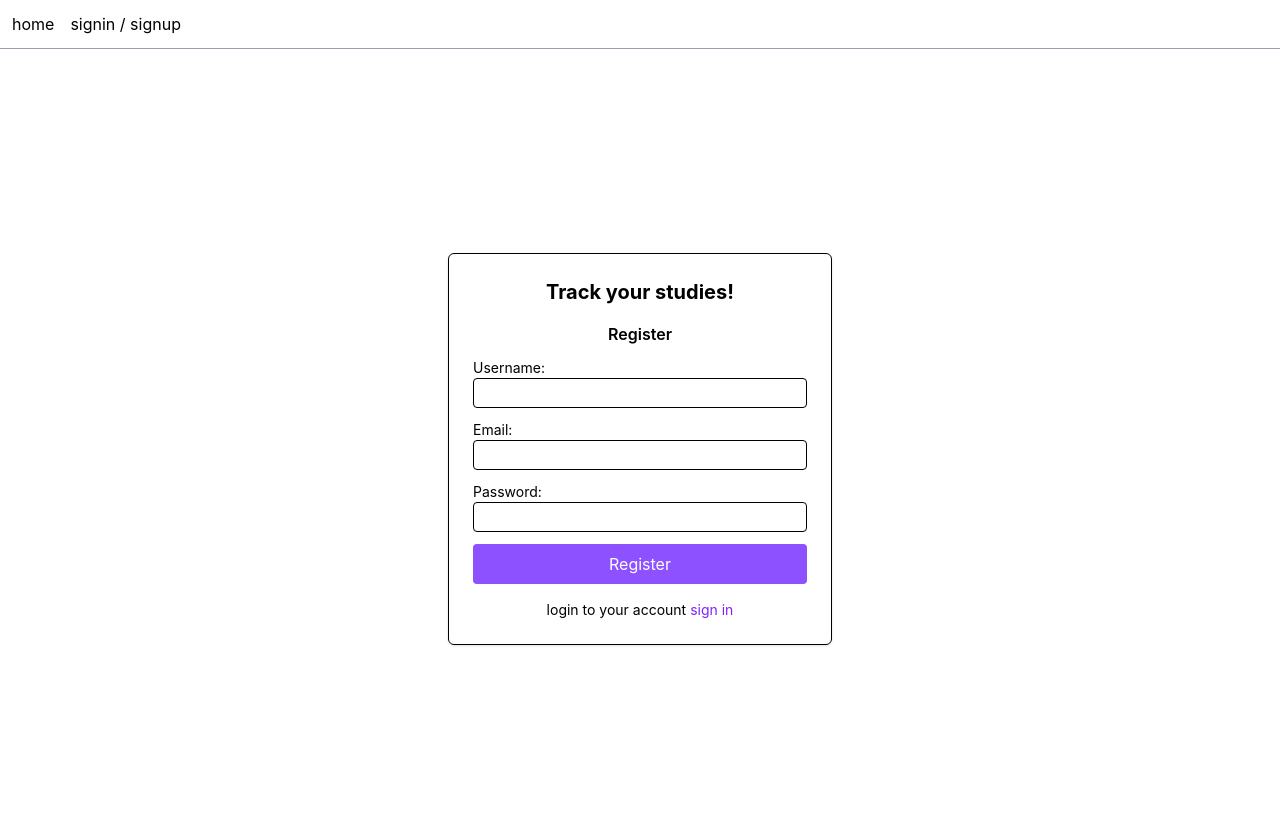
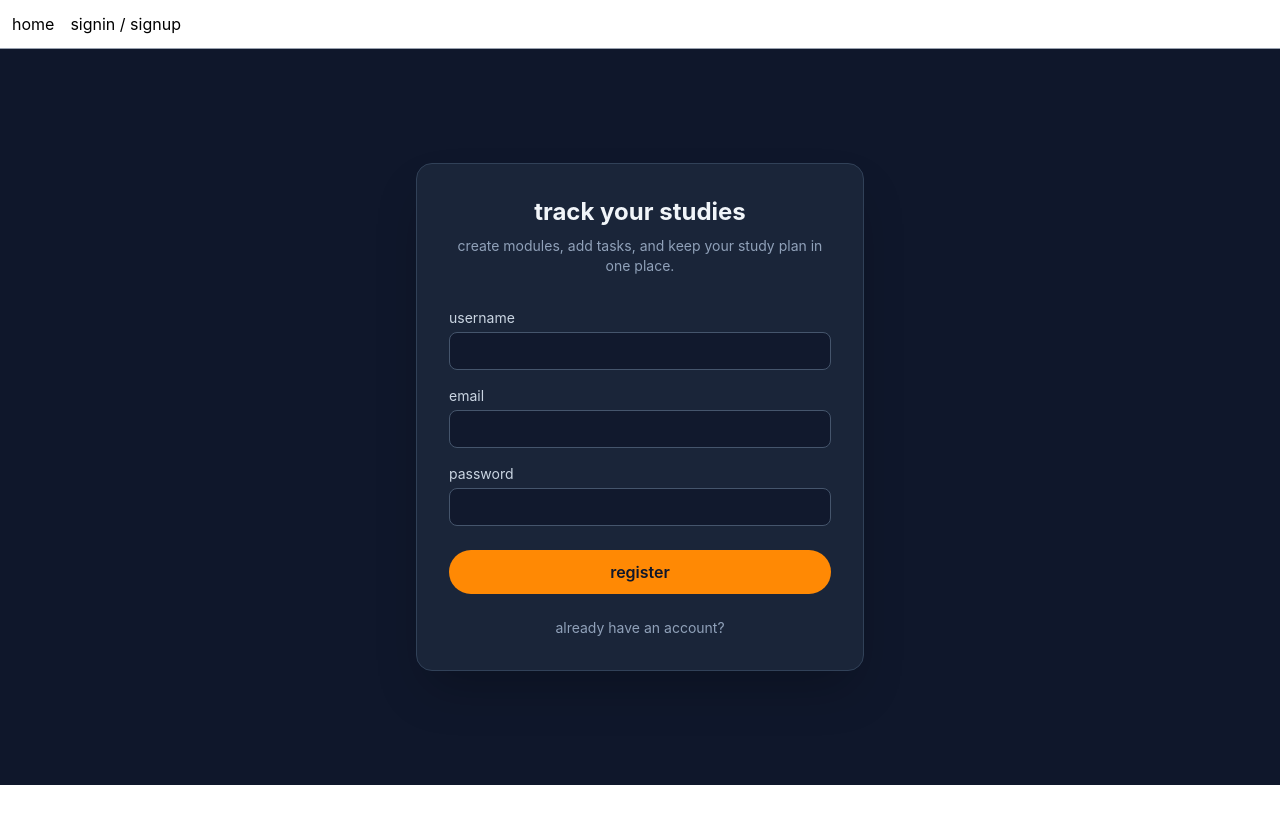
Before and after one commit to millan-figueroa/studyhub-frontend, a React (Vite) app: page /auth in a window 1280 px wide. Shown: the top 824 px of the page. After the commit the page ends 800 px from the top, so only its background shows below. Built offline with nearby package versions, Linux system fonts and the light colour scheme; no server answers.

Commit message:
Debugs api and authPage to fix register user errors, updates routes on login and register buttons on homepage

```diff
--- a/src/clients/api.ts
+++ b/src/clients/api.ts
@@ -1,7 +1,7 @@
 import axios from "axios";
 
 export const apiClient = axios.create({
-    baseURL: import.meta.env.VITE_API_BASE_URL,
+    baseURL: import.meta.env.VITE_BASE_URL,
 });
 
 // interceptor for protected routes
--- a/src/pages/AuthPage.tsx
+++ b/src/pages/AuthPage.tsx
@@ -1,6 +1,6 @@
-import { useState, useContext } from "react";
+import { useState, useContext, useEffect } from "react";
 import { AuthContext } from "../context/AuthProvider";
-import { useNavigate } from "react-router-dom";
+import { useNavigate, useSearchParams } from "react-router-dom";
 
 function AuthPage() {
   // storing value user types in the username and email input
@@ -14,6 +14,14 @@ function AuthPage() {
   // if something goes wrong this shows up to user
   const [error, setError] = useState("");
   const [loading, setLoading] = useState(false);
+
+  const [searchParams] = useSearchParams();
+  const mode = searchParams.get("mode");
+
+  useEffect(() => {
+    if (mode === "login") setShowRegister(false);
+    if (mode === "register") setShowRegister(true);
+  }, [mode]);
 
   // grabbing auth functions from context
   const auth = useContext(AuthContext);
@@ -46,7 +54,8 @@ function AuthPage() {
   };
 
   // >>> LOGIN USER <<<
-  const handleLogin = async () => {
+  const handleLogin = async (e: React.FormEvent) => {
+    e.preventDefault();
     try {
       // clear any old error message
       setError("");
@@ -68,21 +77,29 @@ function AuthPage() {
   };
 
   return (
-    <div className="flex justify-center items-center min-h-screen">
-      <div className="w-full max-w-sm flex flex-col gap-4 p-6 border rounded-md shadow">
-        <h1 className="text-center text-xl font-bold">Track your studies!</h1>
+    <div className="min-h-[calc(100vh-64px)] flex items-center justify-center bg-slate-900 px-4">
+      <div className="w-full max-w-md bg-slate-800/80 border border-slate-700 rounded-2xl shadow-2xl p-8 text-slate-100">
+        <h1 className="text-center text-2xl font-bold mb-2">
+          track your studies
+        </h1>
+        <p className="text-center text-sm text-slate-400 mb-4">
+          create modules, add tasks, and keep your study plan in one place.
+        </p>
+
         {error && (
-          <div className="text-red-500 text-sm text-center">{error}</div>
+          <div className="mb-4 text-red-400 text-sm text-center bg-red-950/40 border border-red-500/40 rounded-md px-3 py-2">
+            {error}
+          </div>
         )}
 
         {/* if user is in register mode show register form. otherwise show login */}
         {showRegister ? (
-          <form onSubmit={handleRegister} className="flex flex-col gap-3">
-            <div className="text-center font-semibold">Register</div>
+          <form onSubmit={handleRegister} className="flex flex-col gap-4">
+            <div className="text-center font-semibold text-slate-200"></div>
 
             {/* username input field */}
-            <label htmlFor="username" className="flex flex-col text-sm">
-              Username:
+            <label htmlFor="username" className="flex flex-col text-sm gap-1">
+              <span className="text-slate-300">username</span>
               <input
                 type="text"
                 name="username"
@@ -90,106 +107,114 @@ function AuthPage() {
                 value={username}
                 // update state when user types
                 onChange={(e) => setUsername(e.target.value)}
-                className="border p-1 rounded"
+                className="bg-slate-900/80 border border-slate-600 rounded-lg px-3 py-2 text-sm text-slate-100 focus:outline-none focus:ring-2 focus:ring-orange-400 focus:border-orange-400"
               />
             </label>
 
             {/* email input */}
-            <label htmlFor="email" className="flex flex-col text-sm">
-              Email:
+            <label htmlFor="email" className="flex flex-col text-sm gap-1">
+              <span className="text-slate-300">email</span>
               <input
                 type="text"
                 name="email"
                 value={email}
                 // update state on typing
                 onChange={(e) => setEmail(e.target.value)}
-                className="border p-1 rounded"
+                className="bg-slate-900/80 border border-slate-600 rounded-lg px-3 py-2 text-sm text-slate-100 focus:outline-none focus:ring-2 focus:ring-orange-400 focus:border-orange-400"
               />
             </label>
 
             {/* password input */}
-            <label htmlFor="password" className="flex flex-col text-sm">
-              Password:
+            <label htmlFor="password" className="flex flex-col text-sm gap-1">
+              <span className="text-slate-300">password</span>
               <input
                 type="password"
                 name="password"
                 value={password}
                 // update state while typing
                 onChange={(e) => setPassword(e.target.value)}
-                className="border p-1 rounded"
+                className="bg-slate-900/80 border border-slate-600 rounded-lg px-3 py-2 text-sm text-slate-100 focus:outline-none focus:ring-2 focus:ring-orange-400 focus:border-orange-400"
               />
             </label>
 
             {/* submit button to register user */}
-            <input
+            <button
               type="submit"
-              value="Register"
-              className="bg-violet-500 text-white p-2 rounded cursor-pointer"
-            />
+              disabled={loading}
+              className="mt-2 w-full bg-orange-400 text-slate-900 font-semibold py-2.5 rounded-full hover:bg-orange-300 disabled:opacity-60 disabled:cursor-not-allowed transition"
+            >
+              {loading ? "creating account..." : "register"}
+            </button>
 
             {/* show loading indicator while waiting for api */}
-            {loading && <div className="text-center">...</div>}
+            {loading && (
+              <div className="text-center text-xs text-slate-400">...</div>
+            )}
           </form>
         ) : (
-          <form onSubmit={handleLogin} className="flex flex-col gap-3">
+          <form onSubmit={handleLogin} className="flex flex-col gap-4">
             {/* title text so user knows this is login */}
-            <div className="text-center font-semibold">login</div>
+            <div className="text-center font-semibold text-slate-200">
+              login
+            </div>
 
             {/* email input */}
-            <label htmlFor="email" className="flex flex-col text-sm">
-              Email:
+            <label htmlFor="email" className="flex flex-col text-sm gap-1">
+              <span className="text-slate-300">email</span>
               <input
                 type="text"
                 name="email"
                 value={email}
                 // update value on typing
                 onChange={(e) => setEmail(e.target.value)}
-                className="border p-1 rounded"
+                className="bg-slate-900/80 border border-slate-600 rounded-lg px-3 py-2 text-sm text-slate-100 focus:outline-none focus:ring-2 focus:ring-orange-400 focus:border-orange-400"
               />
             </label>
 
             {/* password input */}
-            <label htmlFor="password" className="flex flex-col text-sm">
-              Password:
+            <label htmlFor="password" className="flex flex-col text-sm gap-1">
+              <span className="text-slate-300">password</span>
               <input
                 type="password"
                 name="password"
                 value={password}
                 // update as user types
                 onChange={(e) => setPassword(e.target.value)}
-                className="border p-1 rounded"
+                className="bg-slate-900/80 border border-slate-600 rounded-lg px-3 py-2 text-sm text-slate-100 focus:outline-none focus:ring-2 focus:ring-orange-400 focus:border-orange-400"
               />
             </label>
 
             {/* submit login button */}
-            <input
+            <button
               type="submit"
-              value="login"
-              className="bg-violet-500 text-white p-2 rounded cursor-pointer"
-            />
+              disabled={loading}
+              className="mt-2 w-full bg-orange-400 text-slate-900 font-semibold py-2.5 rounded-full hover:bg-orange-300 disabled:opacity-60 disabled:cursor-not-allowed transition"
+            >
+              {loading ? "logging in..." : "login"}
+            </button>
 
             {/* loading indicator while api call is happening */}
-            {loading && <div className="text-center">...</div>}
+            {loading && (
+              <div className="text-center text-xs text-slate-400">...</div>
+            )}
           </form>
         )}
 
         {/* toggle between login and register */}
         {showRegister ? (
-          <div className="text-center text-sm">
-            login to your account{" "}
+          <div className="mt-6 text-center text-sm text-slate-400">
+            already have an account?{" "}
             <span
-              className="text-violet-600 cursor-pointer"
+              className="text-orange-400 cursor-pointer hover:underline"
               // when user clicks this switch to login form
               onClick={() => setShowRegister(false)}
-            >
-              sign in
-            </span>
+            ></span>
           </div>
         ) : (
-          <div className="text-center text-sm">
+          <div className="mt-6 text-center text-sm text-slate-400">
             no account?{" "}
             <span
-              className="text-violet-600 cursor-pointer"
+              className="text-orange-400 cursor-pointer hover:underline"
               // when user clicks this switch to register form
               onClick={() => setShowRegister(true)}
             >
--- a/src/pages/HomePage.tsx
+++ b/src/pages/HomePage.tsx
@@ -1,9 +1,10 @@
 import { useContext } from "react";
-import { Link } from "react-router-dom";
+import { Link, useNavigate } from "react-router-dom";
 import { AuthContext } from "../context/AuthProvider";
 
 function HomePage() {
   const { user } = useContext(AuthContext) || {};
+  const navigate = useNavigate();
 
   // not logged in → landing page
   if (!user) {
@@ -17,21 +18,19 @@ function HomePage() {
           </p>
 
           <div className="flex flex-wrap gap-4">
-            <Link
-              to="/auth"
-              state={{ mode: "login" }}
+            <button
               className="px-6 py-2 rounded-full bg-orange-400 text-slate-900 font-semibold hover:bg-orange-300 transition"
+              onClick={() => navigate("/auth?mode=login")}
             >
               login
-            </Link>
+            </button>
 
-            <Link
-              to="/auth"
-              state={{ mode: "register" }}
+            <button
               className="px-6 py-2 rounded-full border border-slate-500 text-slate-100 hover:bg-slate-700 transition"
+              onClick={() => navigate("/auth?mode=register")}
             >
               create account
-            </Link>
+            </button>
           </div>
         </div>
       </div>
```
